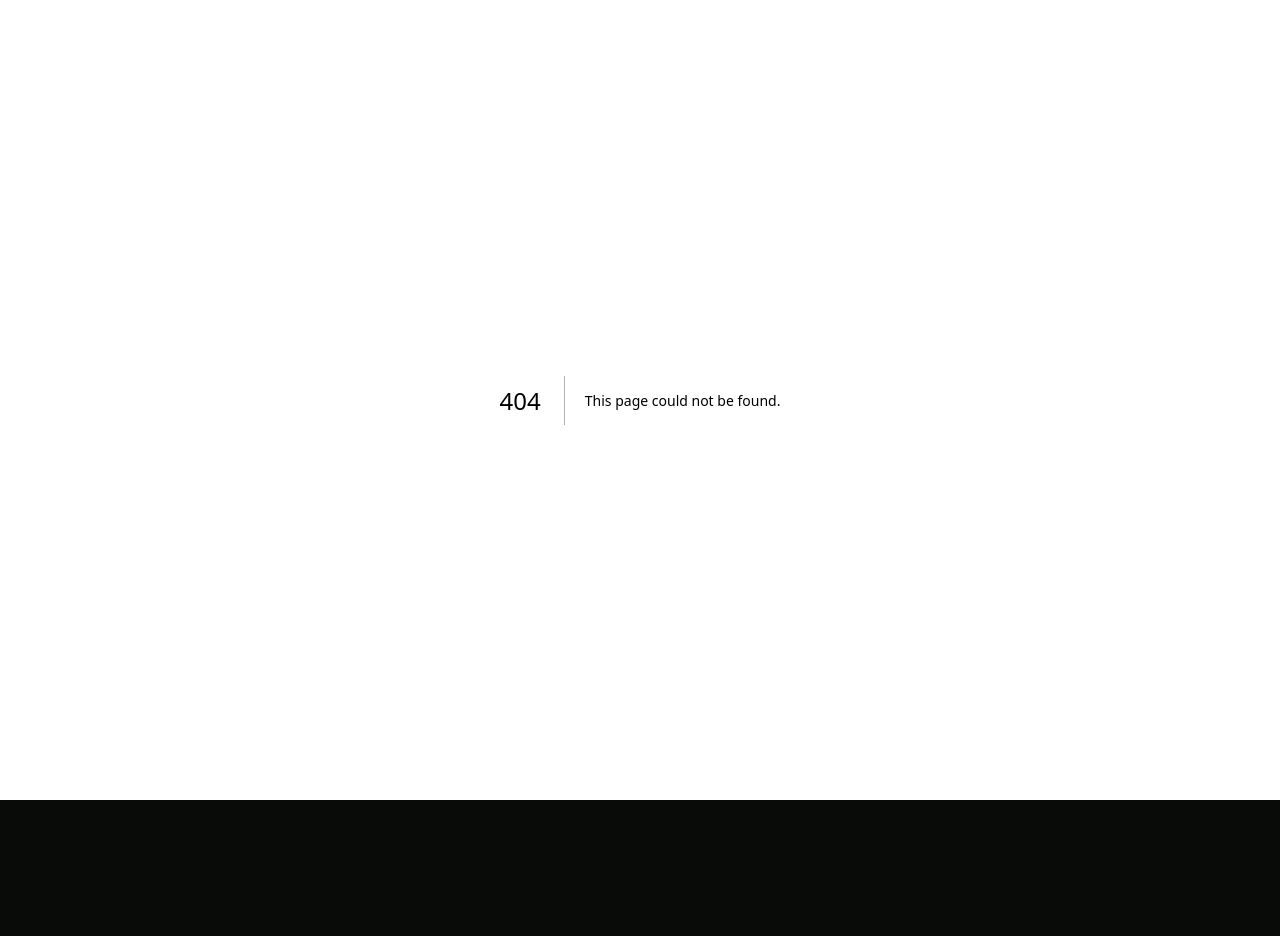
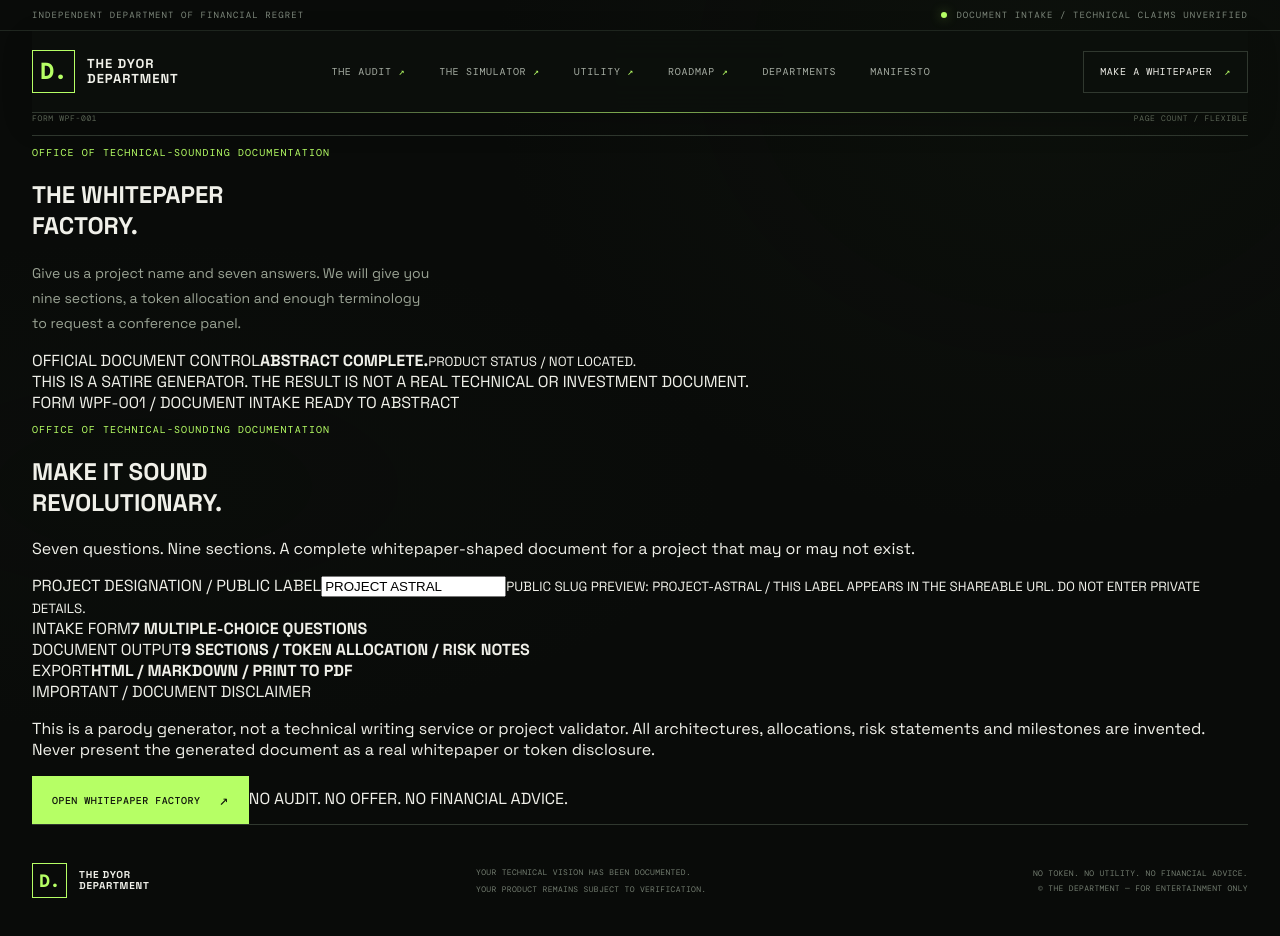
Before and after one commit to safherofficial/weird, a Next.js app: page /whitepaper-factory in a window 1280 px wide. Before the commit this address had no page. Before the commit the page ends 800 px from the top, so only its background shows below. Built offline with nearby package versions, Linux system fonts and the light colour scheme.

Commit message:
feat(u08): add Whitepaper Factory intake page

```diff
--- /dev/null
+++ b/app/whitepaper-factory/page.tsx
@@ -0,0 +1,51 @@
+import type { Metadata } from "next";
+import DepartmentHeader from "../components/department-header";
+import DepartmentFooter from "../components/department-footer";
+import WhitepaperFactoryClient from "./whitepaper-factory-client";
+
+export const metadata: Metadata = {
+  title: "Whitepaper Factory",
+  description: "Seven questions. Nine sections. Generate a fictional crypto whitepaper filled with technical-sounding language, tokenomics and appropriately neglected footnotes.",
+  openGraph: {
+    title: "THE WHITEPAPER FACTORY",
+    description: "A whitepaper-shaped document for a project that may or may not exist.",
+    images: ["/whitepaper-factory/opengraph-image"],
+  },
+  twitter: {
+    card: "summary_large_image",
+    title: "THE WHITEPAPER FACTORY",
+    description: "Seven questions. Nine sections. One technically impressive PDF-shaped situation.",
+    images: ["/whitepaper-factory/opengraph-image"],
+  },
+};
+
+export default function WhitepaperFactoryPage() {
+  return (
+    <main className="audit-page whitepaper-page" id="main-content">
+      <DepartmentHeader activeSection="whitepaper" statusMessage="DOCUMENT INTAKE / TECHNICAL CLAIMS UNVERIFIED" ctaHref="/whitepaper-factory" ctaLabel="MAKE A WHITEPAPER" />
+
+      <div className="whitepaper-shell shell" id="content-start" tabIndex={-1}>
+        <aside className="whitepaper-intro">
+          <div className="audit-intro__meta"><span>FORM WPF-001</span><span>PAGE COUNT / FLEXIBLE</span></div>
+          <p className="eyebrow">OFFICE OF TECHNICAL-SOUNDING DOCUMENTATION</p>
+          <h1>THE WHITEPAPER<br /><span>FACTORY.</span></h1>
+          <p className="audit-intro__lead">
+            Give us a project name and seven answers. We will give you nine sections, a token allocation and enough terminology to request a conference panel.
+          </p>
+          <div className="whitepaper-intro__stamp">
+            <span>OFFICIAL DOCUMENT CONTROL</span>
+            <strong>ABSTRACT COMPLETE.</strong>
+            <small>PRODUCT STATUS / NOT LOCATED.</small>
+          </div>
+          <div className="whitepaper-intro__fineprint">
+            THIS IS A SATIRE GENERATOR. THE RESULT IS NOT A REAL TECHNICAL OR INVESTMENT DOCUMENT.
+          </div>
+        </aside>
+
+        <WhitepaperFactoryClient />
+      </div>
+
+      <DepartmentFooter message={["YOUR TECHNICAL VISION HAS BEEN DOCUMENTED.", "YOUR PRODUCT REMAINS SUBJECT TO VERIFICATION."]} />
+    </main>
+  );
+}
```
